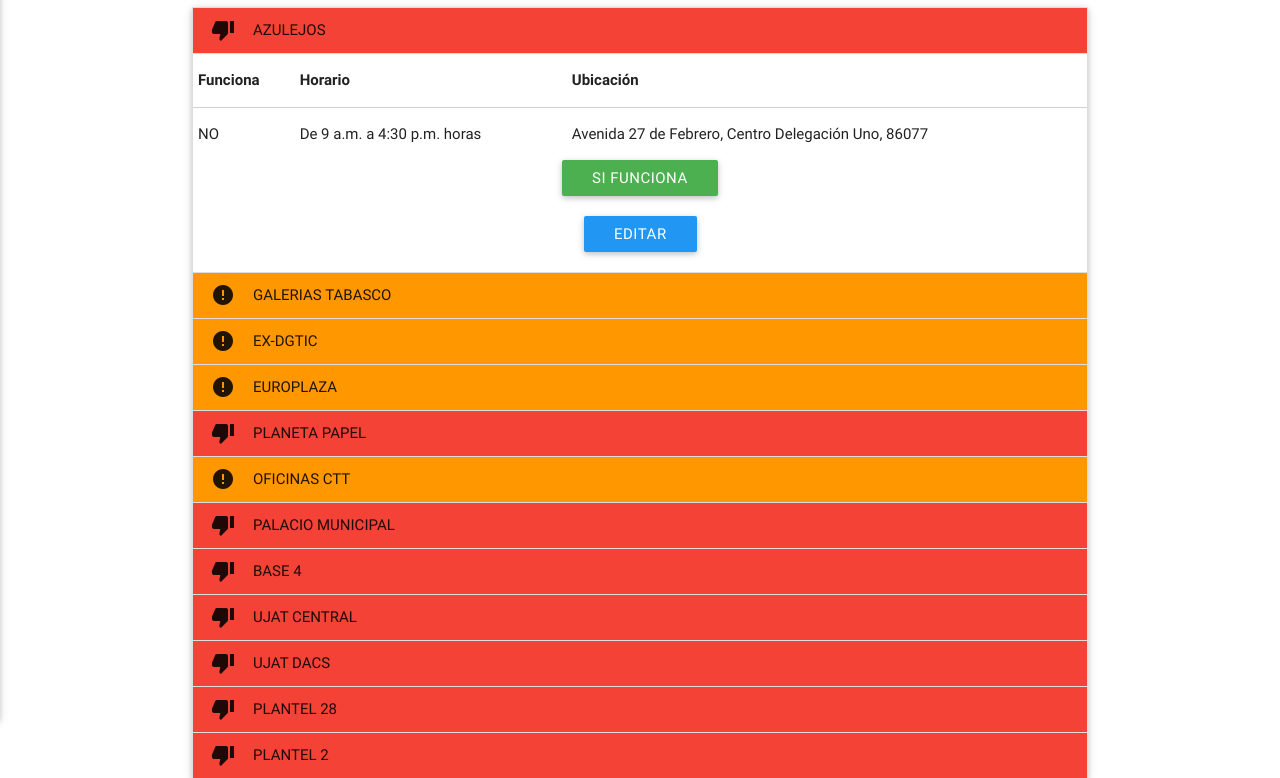
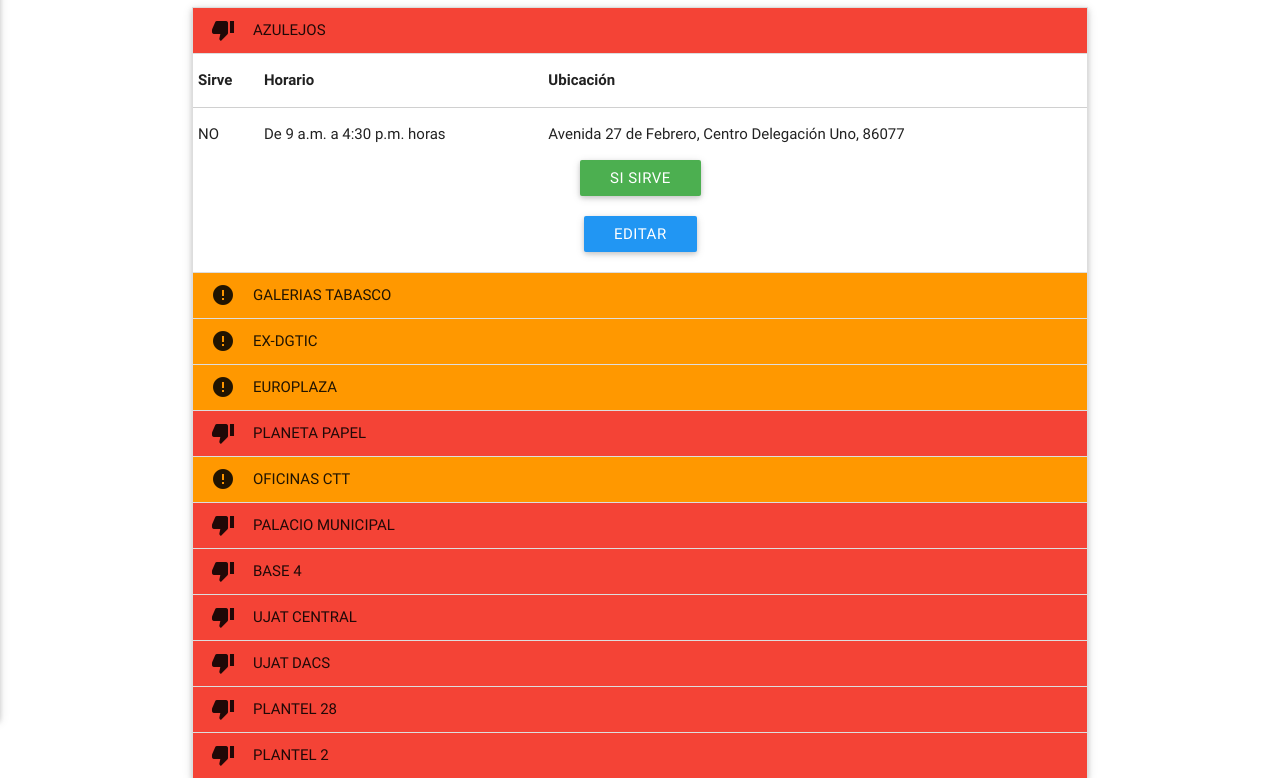
Before and after one commit to Reynald0/MOIT, a Django app: page / in a window 1280 px wide, after a click that opens the changed part. Shown: the part 140-918 px from the top of the page. Run offline with Django 3.2, Linux system fonts and the light colour scheme; a user stored in the database is signed in; data comes from the database, SQL or seed files in the repository; data that the repository does not hold is empty; some libraries are stand-ins or nearby versions.

Commit message:
Cambio de "FUNCIONA" a "SIRVE"
** Se cambia la palabra funciona a sirve para mantener la unidad con el
codigo de colores.

```diff
--- a/templates/inicio.html
+++ b/templates/inicio.html
@@ -36,7 +36,7 @@
 			      <table class="responsive-table">
 			        <thead>
 			          <tr>
-			              <th>Funciona</th>
+			              <th>Sirve</th>
 			              <th>Horario</th>
 			              <th>Ubicación</th>
 			          </tr>
@@ -59,9 +59,9 @@
 					<div class="col s12">
 						<a href="{% url 'cambiar_modulo' nombre_modulo=modulo.nombre %}"
 						{% if modulo.funciona %}
-							class="waves-effect waves-light btn red">No funciona</a>
+							class="waves-effect waves-light btn red">No sirve</a>
 						{% else %}
-							class="waves-effect waves-light btn green">Si funciona</a>
+							class="waves-effect waves-light btn green">Si sirve</a>
 						{% endif %}
 					</div>
 				  </div>
```
